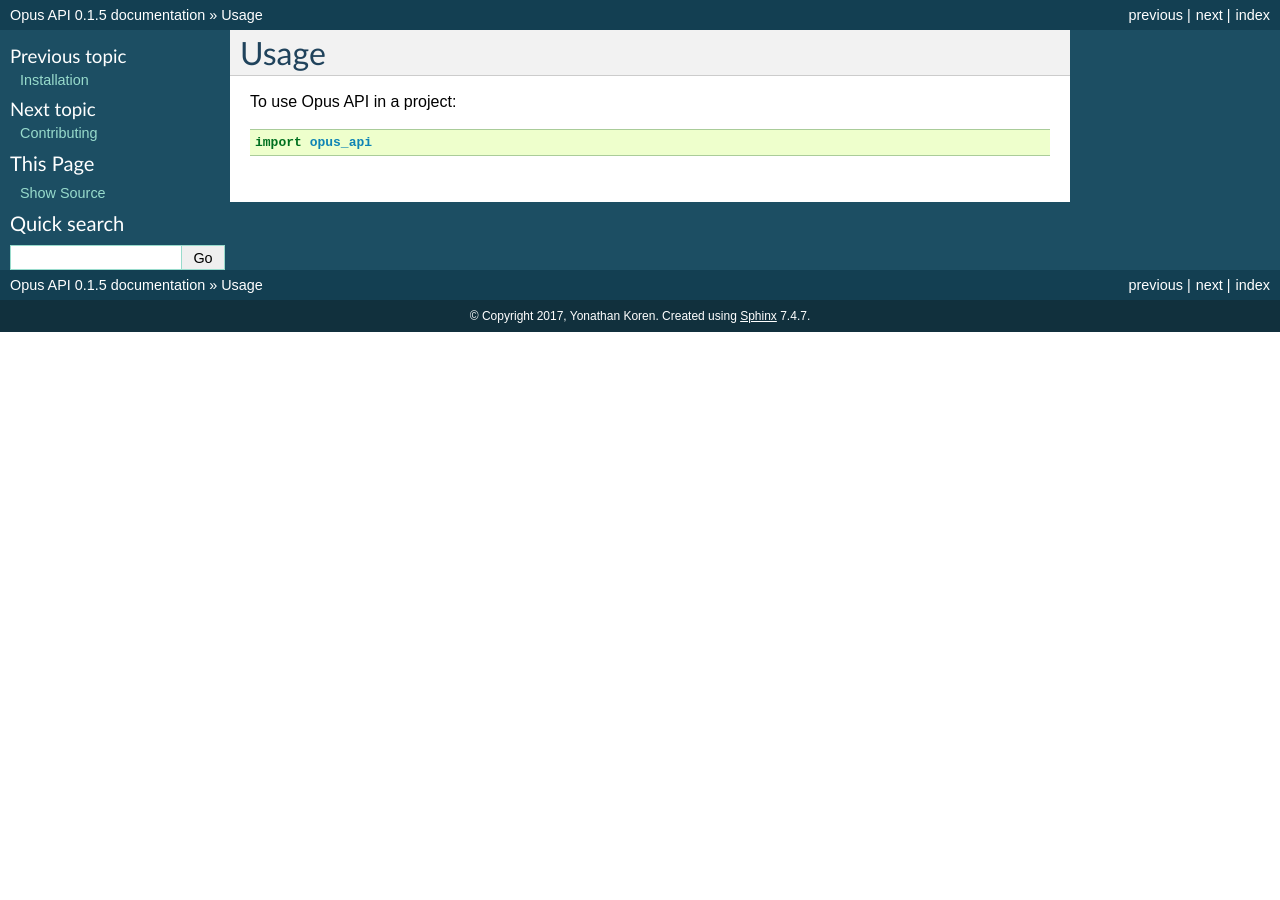
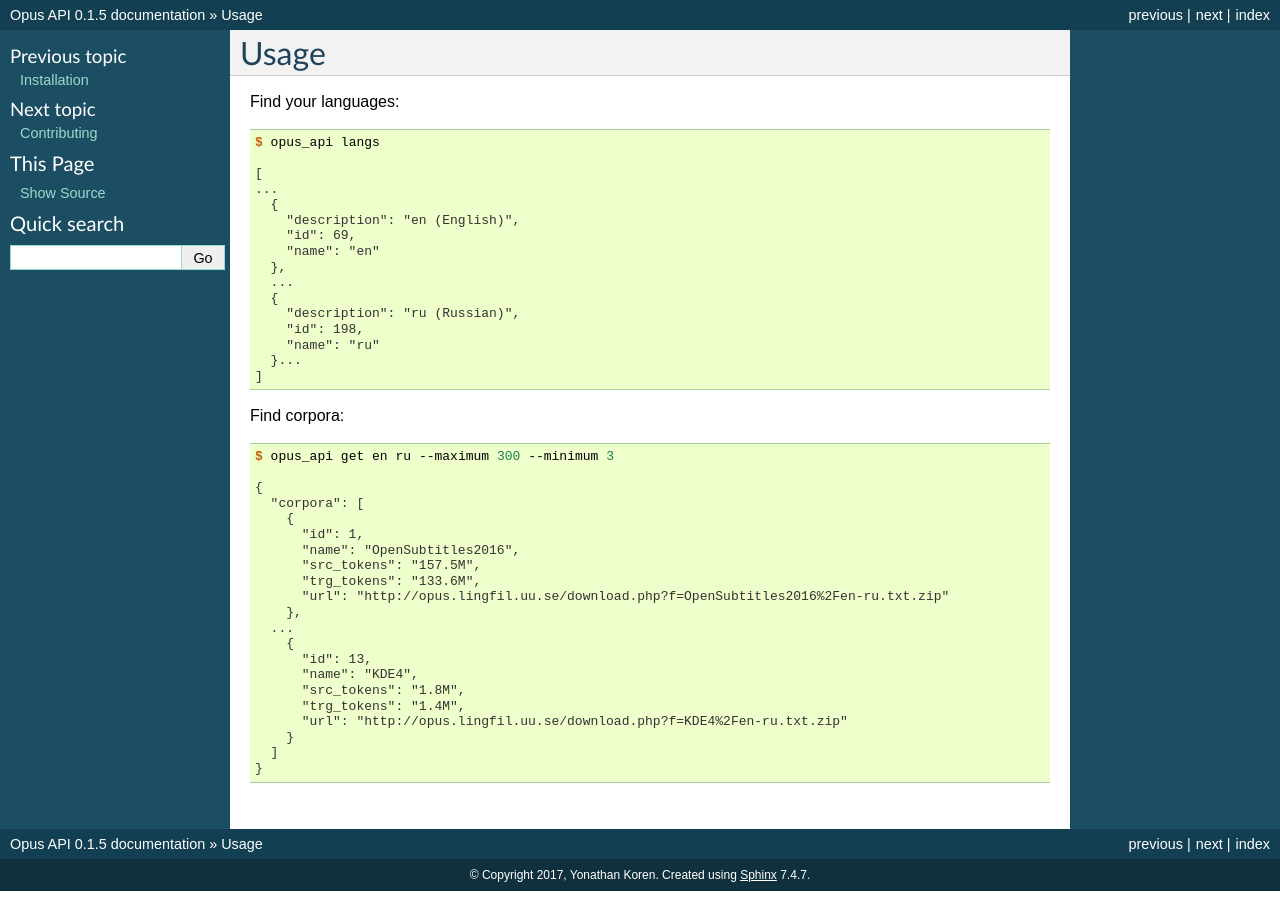
Before and after one commit to korenyoni/opus-api, a Sphinx documentation site: the page built from docs/usage.rst, in a window 1280 px wide. Built offline with Sphinx 7.4.7, drawn with Linux system fonts in a browser that asks for light colours; pages that are not in the unit, such as notebooks, are missing from menus.

Commit message:
made modular docs

```diff
--- a/docs/installation.rst
+++ b/docs/installation.rst
@@ -46,6 +46,5 @@ Once you have a copy of the source, you can install it with:
 
     $ python setup.py install
 
-
 .. _Github repo: https://github.com/yonkornilov/opus_api
 .. _tarball: https://github.com/yonkornilov/opus_api/tarball/master
--- a/docs/usage.rst
+++ b/docs/usage.rst
@@ -1,7 +1,52 @@
+.. highlight:: shell
+
 =====
 Usage
 =====
 
-To use Opus API in a project::
+Find your languages:
 
-    import opus_api
+.. code-block:: console
+
+  $ opus_api langs
+
+  [
+  ...
+    {
+      "description": "en (English)",
+      "id": 69,
+      "name": "en"
+    },
+    ...
+    {
+      "description": "ru (Russian)",
+      "id": 198,
+      "name": "ru"
+    }...
+  ]
+
+Find corpora:
+
+.. code-block:: console
+
+  $ opus_api get en ru --maximum 300 --minimum 3
+
+  {
+    "corpora": [
+      {
+        "id": 1,
+        "name": "OpenSubtitles2016",
+        "src_tokens": "157.5M",
+        "trg_tokens": "133.6M",
+        "url": "http://opus.lingfil.uu.se/download.php?f=OpenSubtitles2016%2Fen-ru.txt.zip"
+      },
+    ...
+      {
+        "id": 13,
+        "name": "KDE4",
+        "src_tokens": "1.8M",
+        "trg_tokens": "1.4M",
+        "url": "http://opus.lingfil.uu.se/download.php?f=KDE4%2Fen-ru.txt.zip"
+      }
+    ]
+  }
```
Also changed, not shown: README.recipe.rst (added, +41 -0 lines), README.rst (+11 -7 lines), docs/credits.rst (added, +11 -0 lines), docs/features.rst (added, +11 -0 lines), docs/requirements.rst (added, +14 -0 lines).
